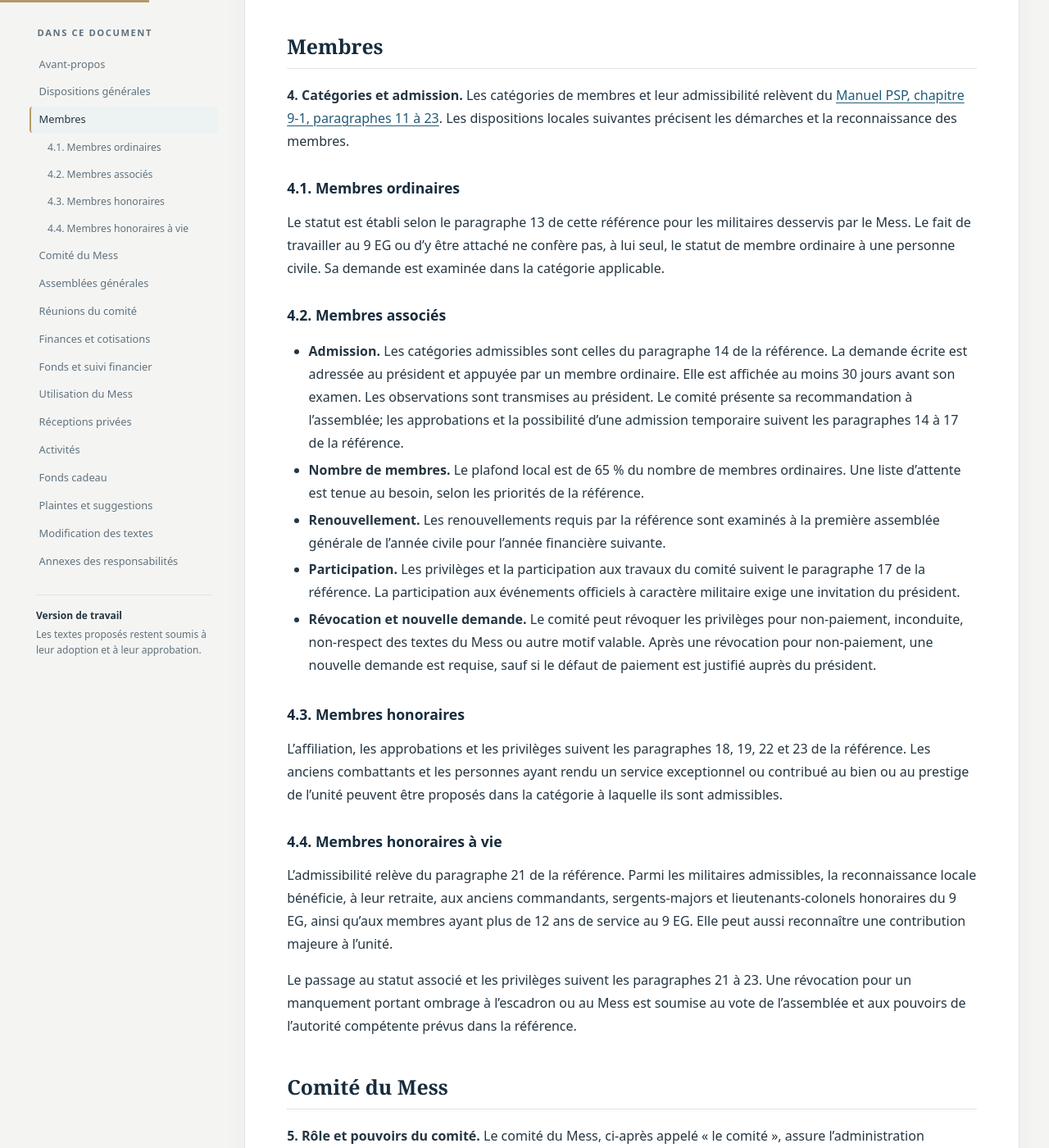
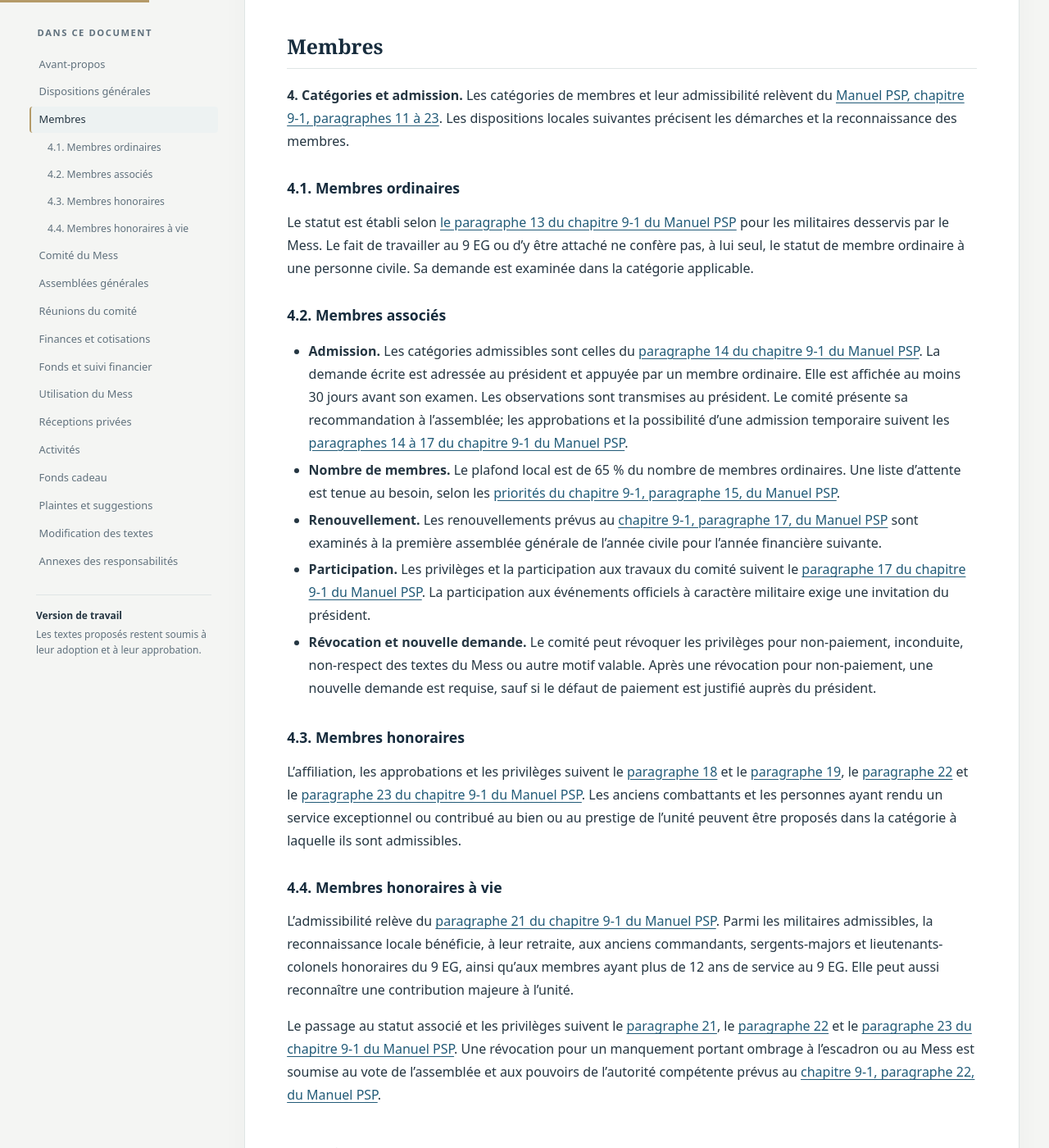
Before and after one commit to shocktubeM81/mess-9eg, a Jekyll site: the page built from versions/2026-10-28-v0.2/constitution-consolidee.md, in a window 1280 px wide and 1400 px high, scrolled down 1254 px. Shown: the whole window at 82% size. Built offline with Jekyll 4.4.1, drawn with Linux system fonts in a browser that asks for light colours; some of the changed text lies outside the part shown.

Commit message:
Lier chaque référence et séparer les renvois distincts

```diff
--- a/versions/2026-10-28-v0.2/constitution-consolidee.md
+++ b/versions/2026-10-28-v0.2/constitution-consolidee.md
@@ -42,25 +42,25 @@
 
 ### 4.1. Membres ordinaires
 
-Le statut est établi selon le paragraphe 13 de cette référence pour les militaires desservis par le Mess. Le fait de travailler au 9 EG ou d’y être attaché ne confère pas, à lui seul, le statut de membre ordinaire à une personne civile. Sa demande est examinée dans la catégorie applicable.
+Le statut est établi selon [le paragraphe 13 du chapitre 9-1 du Manuel PSP](https://sbmfc.ca/CFMWS/media/images/documents/8.0%20About%20Us/8.4%20Policies%20and%20Publications/PSP-Policy-Manual-FR.pdf#page=268) pour les militaires desservis par le Mess. Le fait de travailler au 9 EG ou d’y être attaché ne confère pas, à lui seul, le statut de membre ordinaire à une personne civile. Sa demande est examinée dans la catégorie applicable.
 
 ### 4.2. Membres associés
 
-- **Admission.** Les catégories admissibles sont celles du paragraphe 14 de la référence. La demande écrite est adressée au président et appuyée par un membre ordinaire. Elle est affichée au moins 30 jours avant son examen. Les observations sont transmises au président. Le comité présente sa recommandation à l’assemblée; les approbations et la possibilité d’une admission temporaire suivent les paragraphes 14 à 17 de la référence.
-- **Nombre de membres.** Le plafond local est de 65 % du nombre de membres ordinaires. Une liste d’attente est tenue au besoin, selon les priorités de la référence.
-- **Renouvellement.** Les renouvellements requis par la référence sont examinés à la première assemblée générale de l’année civile pour l’année financière suivante.
-- **Participation.** Les privilèges et la participation aux travaux du comité suivent le paragraphe 17 de la référence. La participation aux événements officiels à caractère militaire exige une invitation du président.
+- **Admission.** Les catégories admissibles sont celles du [paragraphe 14 du chapitre 9-1 du Manuel PSP](https://sbmfc.ca/CFMWS/media/images/documents/8.0%20About%20Us/8.4%20Policies%20and%20Publications/PSP-Policy-Manual-FR.pdf#page=269). La demande écrite est adressée au président et appuyée par un membre ordinaire. Elle est affichée au moins 30 jours avant son examen. Les observations sont transmises au président. Le comité présente sa recommandation à l’assemblée; les approbations et la possibilité d’une admission temporaire suivent les [paragraphes 14 à 17 du chapitre 9-1 du Manuel PSP](https://sbmfc.ca/CFMWS/media/images/documents/8.0%20About%20Us/8.4%20Policies%20and%20Publications/PSP-Policy-Manual-FR.pdf#page=269).
+- **Nombre de membres.** Le plafond local est de 65 % du nombre de membres ordinaires. Une liste d’attente est tenue au besoin, selon les [priorités du chapitre 9-1, paragraphe 15, du Manuel PSP](https://sbmfc.ca/CFMWS/media/images/documents/8.0%20About%20Us/8.4%20Policies%20and%20Publications/PSP-Policy-Manual-FR.pdf#page=270).
+- **Renouvellement.** Les renouvellements prévus au [chapitre 9-1, paragraphe 17, du Manuel PSP](https://sbmfc.ca/CFMWS/media/images/documents/8.0%20About%20Us/8.4%20Policies%20and%20Publications/PSP-Policy-Manual-FR.pdf#page=270) sont examinés à la première assemblée générale de l’année civile pour l’année financière suivante.
+- **Participation.** Les privilèges et la participation aux travaux du comité suivent le [paragraphe 17 du chapitre 9-1 du Manuel PSP](https://sbmfc.ca/CFMWS/media/images/documents/8.0%20About%20Us/8.4%20Policies%20and%20Publications/PSP-Policy-Manual-FR.pdf#page=270). La participation aux événements officiels à caractère militaire exige une invitation du président.
 - **Révocation et nouvelle demande.** Le comité peut révoquer les privilèges pour non-paiement, inconduite, non-respect des textes du Mess ou autre motif valable. Après une révocation pour non-paiement, une nouvelle demande est requise, sauf si le défaut de paiement est justifié auprès du président.
 
 ### 4.3. Membres honoraires
 
-L’affiliation, les approbations et les privilèges suivent les paragraphes 18, 19, 22 et 23 de la référence. Les anciens combattants et les personnes ayant rendu un service exceptionnel ou contribué au bien ou au prestige de l’unité peuvent être proposés dans la catégorie à laquelle ils sont admissibles.
+L’affiliation, les approbations et les privilèges suivent le [paragraphe 18](https://sbmfc.ca/CFMWS/media/images/documents/8.0%20About%20Us/8.4%20Policies%20and%20Publications/PSP-Policy-Manual-FR.pdf#page=270) et le [paragraphe 19](https://sbmfc.ca/CFMWS/media/images/documents/8.0%20About%20Us/8.4%20Policies%20and%20Publications/PSP-Policy-Manual-FR.pdf#page=270), le [paragraphe 22](https://sbmfc.ca/CFMWS/media/images/documents/8.0%20About%20Us/8.4%20Policies%20and%20Publications/PSP-Policy-Manual-FR.pdf#page=270) et le [paragraphe 23 du chapitre 9-1 du Manuel PSP](https://sbmfc.ca/CFMWS/media/images/documents/8.0%20About%20Us/8.4%20Policies%20and%20Publications/PSP-Policy-Manual-FR.pdf#page=271). Les anciens combattants et les personnes ayant rendu un service exceptionnel ou contribué au bien ou au prestige de l’unité peuvent être proposés dans la catégorie à laquelle ils sont admissibles.
 
 ### 4.4. Membres honoraires à vie
 
-L’admissibilité relève du paragraphe 21 de la référence. Parmi les militaires admissibles, la reconnaissance locale bénéficie, à leur retraite, aux anciens commandants, sergents-majors et lieutenants-colonels honoraires du 9 EG, ainsi qu’aux membres ayant plus de 12 ans de service au 9 EG. Elle peut aussi reconnaître une contribution majeure à l’unité.
+L’admissibilité relève du [paragraphe 21 du chapitre 9-1 du Manuel PSP](https://sbmfc.ca/CFMWS/media/images/documents/8.0%20About%20Us/8.4%20Policies%20and%20Publications/PSP-Policy-Manual-FR.pdf#page=270). Parmi les militaires admissibles, la reconnaissance locale bénéficie, à leur retraite, aux anciens commandants, sergents-majors et lieutenants-colonels honoraires du 9 EG, ainsi qu’aux membres ayant plus de 12 ans de service au 9 EG. Elle peut aussi reconnaître une contribution majeure à l’unité.
 
-Le passage au statut associé et les privilèges suivent les paragraphes 21 à 23. Une révocation pour un manquement portant ombrage à l’escadron ou au Mess est soumise au vote de l’assemblée et aux pouvoirs de l’autorité compétente prévus dans la référence.
+Le passage au statut associé et les privilèges suivent le [paragraphe 21](https://sbmfc.ca/CFMWS/media/images/documents/8.0%20About%20Us/8.4%20Policies%20and%20Publications/PSP-Policy-Manual-FR.pdf#page=270), le [paragraphe 22](https://sbmfc.ca/CFMWS/media/images/documents/8.0%20About%20Us/8.4%20Policies%20and%20Publications/PSP-Policy-Manual-FR.pdf#page=270) et le [paragraphe 23 du chapitre 9-1 du Manuel PSP](https://sbmfc.ca/CFMWS/media/images/documents/8.0%20About%20Us/8.4%20Policies%20and%20Publications/PSP-Policy-Manual-FR.pdf#page=271). Une révocation pour un manquement portant ombrage à l’escadron ou au Mess est soumise au vote de l’assemblée et aux pouvoirs de l’autorité compétente prévus au [chapitre 9-1, paragraphe 22, du Manuel PSP](https://sbmfc.ca/CFMWS/media/images/documents/8.0%20About%20Us/8.4%20Policies%20and%20Publications/PSP-Policy-Manual-FR.pdf#page=270).
 
 ## Comité du Mess
 
@@ -150,11 +150,11 @@
 
 <a id="constitution-article-22"></a>
 <a id="article-23"></a>
-**22. Conflits d’intérêts et bénévolat.** Les conflits d’intérêts et les avantages liés à la gestion suivent le [Manuel PSP, chapitre 9-4, paragraphes 27 et 28](https://sbmfc.ca/CFMWS/media/images/documents/8.0%20About%20Us/8.4%20Policies%20and%20Publications/PSP-Policy-Manual-FR.pdf#page=289). Les fonctions au comité sont bénévoles.
+**22. Conflits d’intérêts et bénévolat.** Les conflits d’intérêts et les avantages liés à la gestion suivent le [Manuel PSP, chapitre 9-4, paragraphe 27](https://sbmfc.ca/CFMWS/media/images/documents/8.0%20About%20Us/8.4%20Policies%20and%20Publications/PSP-Policy-Manual-FR.pdf#page=289) et le [paragraphe 28](https://sbmfc.ca/CFMWS/media/images/documents/8.0%20About%20Us/8.4%20Policies%20and%20Publications/PSP-Policy-Manual-FR.pdf#page=290). Les fonctions au comité sont bénévoles.
 
 <a id="constitution-article-23"></a>
 <a id="article-24"></a>
-**23. Personnel du bar et fournisseurs.** Les fonctions de serveur et de régisseur sont bénévoles, sauf lorsqu’elles sont exercées dans le cadre d’un emploi auprès des SBMFC, selon leurs directives et le budget approuvé. L’achat d’autres services auprès d’un fournisseur suit la [Politique de passation de marchés des BNP, paragraphes 19, 20 et 42](https://sbmfc.ca/a-propos/politiques-et-publications/approvisionnement-et-passation-de-marches/politique-de-passation-de-marches-des-biens-non-publics) et l’[A-FN-105, chapitre 32, paragraphes 1 à 4](https://sbmfc.ca/CFMWS/media/images/documents/8.0%20About%20Us/8.4%20Policies%20and%20Publications/8.4.5/Policies/AF-N-105/Chap32_f.pdf#page=1). Les pouvoirs financiers restent ceux de l’[article 11](#constitution-article-11).
+**23. Personnel du bar et fournisseurs.** Les fonctions de serveur et de régisseur sont bénévoles, sauf lorsqu’elles sont exercées dans le cadre d’un emploi auprès des SBMFC, selon leurs directives et le budget approuvé. L’achat d’autres services auprès d’un fournisseur suit la [Politique de passation de marchés des BNP, paragraphe 19](https://sbmfc.ca/a-propos/politiques-et-publications/approvisionnement-et-passation-de-marches/politique-de-passation-de-marches-des-biens-non-publics), le [paragraphe 20](https://sbmfc.ca/a-propos/politiques-et-publications/approvisionnement-et-passation-de-marches/politique-de-passation-de-marches-des-biens-non-publics) et le [paragraphe 42](https://sbmfc.ca/a-propos/politiques-et-publications/approvisionnement-et-passation-de-marches/politique-de-passation-de-marches-des-biens-non-publics) et l’[A-FN-105, chapitre 32, paragraphes 1 à 4](https://sbmfc.ca/CFMWS/media/images/documents/8.0%20About%20Us/8.4%20Policies%20and%20Publications/8.4.5/Policies/AF-N-105/Chap32_f.pdf#page=1). Les pouvoirs financiers restent ceux de l’[article 11](#constitution-article-11).
 
 <a id="constitution-article-24"></a>
 <a id="article-25"></a>
@@ -162,7 +162,7 @@
 
 - **a.** Les taux sont votés à la dernière assemblée de l’année financière, normalement en mars, puis soumis à l’approbation prévue à l’[article 20](#constitution-article-20). Tout changement de taux exige un vote de l’assemblée. Les taux approuvés sont communiqués aux membres.
 - **b.** La perception suit les modalités autorisées par les SBMFC. Les réservistes peuvent utiliser la délégation de solde, selon les modalités applicables. Un reçu est remis pour tout paiement direct.
-- **c.** Les changements d’unité, services temporaires, affectations, déploiements et congés sans solde suivent le [Manuel PSP, chapitre 9-1, paragraphes 24 à 28 et tableau 9-1-2](https://sbmfc.ca/CFMWS/media/images/documents/8.0%20About%20Us/8.4%20Policies%20and%20Publications/PSP-Policy-Manual-FR.pdf#page=271). Ces dispositions déterminent la période payable et les suspensions.
+- **c.** Les changements d’unité, services temporaires, affectations, déploiements et congés sans solde suivent le [Manuel PSP, chapitre 9-1, paragraphes 24 à 28](https://sbmfc.ca/CFMWS/media/images/documents/8.0%20About%20Us/8.4%20Policies%20and%20Publications/PSP-Policy-Manual-FR.pdf#page=271) et le [tableau 9-1-2](https://sbmfc.ca/CFMWS/media/images/documents/8.0%20About%20Us/8.4%20Policies%20and%20Publications/PSP-Policy-Manual-FR.pdf#page=273). Ces dispositions déterminent la période payable et les suspensions.
 - **d.** Le trésorier transmet les justificatifs au service de comptabilité pour régulariser les cotisations et rembourser tout trop-perçu, par les moyens autorisés par les SBMFC.
 
 <a id="constitution-article-25"></a>
```
Also changed, not shown: other parts of versions/2026-10-28-v0.2/constitution-consolidee.md (+1 -1 lines), versions/2026-10-28-v0.2/R1-proposition.md (+1 -1 lines), versions/2026-10-28-v0.2/R2-proposition.md (+3 -3 lines), versions/2026-10-28-v0.2/R3-proposition.md (+2 -2 lines), versions/2026-10-28-v0.2/annexes/annexe-d.md (+1 -1 lines), README.md.
